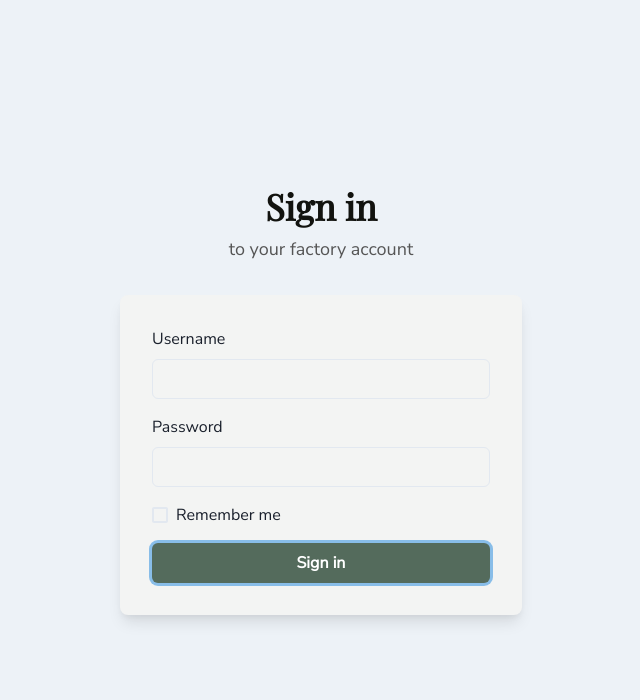
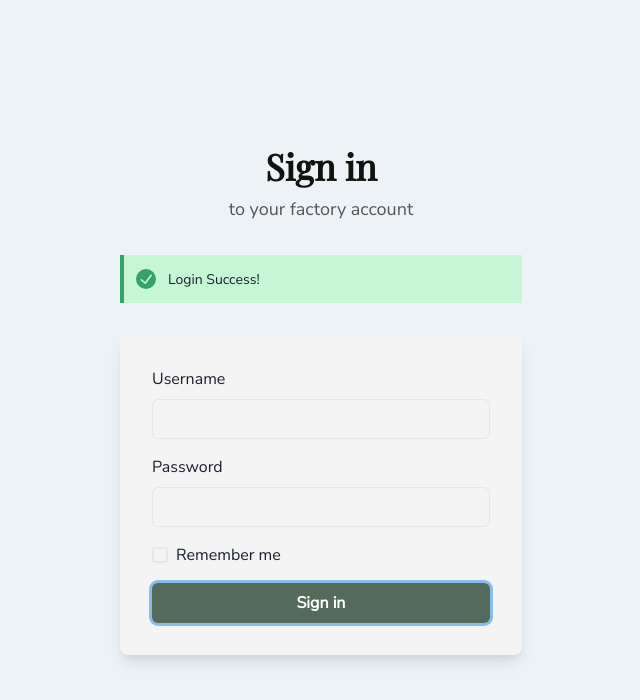
Before and after one commit to marcellof23/DorayakiFactoryClient, a React (Vite) app: page /login in a window 1280 px wide. Both pictures are taken after a click on the button "Sign in". Shown: the top 700 px of the page, without its empty margins (319-959 px from the left). Built offline with nearby package versions, Linux system fonts and the light colour scheme.

Commit message:
add alert and alert custom hooks

```diff
--- a/src/components/LoginForm.tsx
+++ b/src/components/LoginForm.tsx
@@ -7,8 +7,18 @@ import {
   Stack,
   Button,
 } from "@chakra-ui/react";
+import { TAlertStatus } from "../hooks/useAlert";
 
-const LoginForm = () => {
+const LoginForm = ({
+  showAlert
+}: {
+  showAlert?: (s: TAlertStatus, m: string) => void
+}) => {
+
+  const onLogin = () => {
+    if (showAlert) showAlert("success", "Login Success!");
+  }
+
   return (
     <Box
       rounded="lg"
@@ -39,6 +49,7 @@ const LoginForm = () => {
             _hover={{
               bg: "brand.primaryFade",
             }}
+            onClick={onLogin}
           >
             Sign in
           </Button>
--- /dev/null
+++ b/src/components/MiniAlert.tsx
@@ -0,0 +1,23 @@
+import { Alert, AlertIcon } from "@chakra-ui/react"
+import { TAlertStatus } from "../hooks/useAlert";
+
+const MiniAlert = ({
+  status,
+  message,
+  visible
+}: {
+  status: TAlertStatus;
+  message: string;
+  visible: boolean;
+}) => {
+  if (!visible) return null;
+
+  return (
+    <Alert status={status} variant="left-accent">
+      <AlertIcon />
+      {message}
+    </Alert>
+  )
+}
+
+export default MiniAlert;
--- /dev/null
+++ b/src/hooks/useAlert.tsx
@@ -0,0 +1,29 @@
+import { useState } from 'react'
+
+export type TAlertStatus =
+  "success" |
+  "info" |
+  "warning" |
+  "error"
+
+const useAlert = () => {
+  const [isVisible, setIsVisible] = useState<boolean>(false)
+  const [status, setStatus] = useState<TAlertStatus>("success")
+  const [message, setMessage] = useState<string>("")
+
+  const showAlert = (s: TAlertStatus, m: string): void => {
+    setIsVisible(true)
+    setStatus(s)
+    setMessage(m)
+  }
+
+  return {
+    isVisible,
+    setIsVisible,
+    status,
+    message,
+    showAlert
+  }
+}
+
+export default useAlert;
--- a/src/pages/login.tsx
+++ b/src/pages/login.tsx
@@ -1,7 +1,11 @@
 import { Flex, Heading, Text, Stack } from "@chakra-ui/react";
 import LoginForm from "../components/LoginForm";
+import MiniAlert from "../components/MiniAlert";
+import useAlert from "../hooks/useAlert";
 
 const Login = () => {
+  const { isVisible, status, message, showAlert } = useAlert();
+
   return (
     <Flex
       minH="100vh"
@@ -16,7 +20,14 @@ const Login = () => {
             to your factory account
           </Text>
         </Stack>
-        <LoginForm />
+        <MiniAlert
+          visible={isVisible}
+          status={status}
+          message={message}
+        />
+        <LoginForm
+          showAlert={showAlert}
+        />
       </Stack>
     </Flex>
 
```
Also changed, not shown: src/components/BigAlert.tsx (added, +38 -0 lines).
